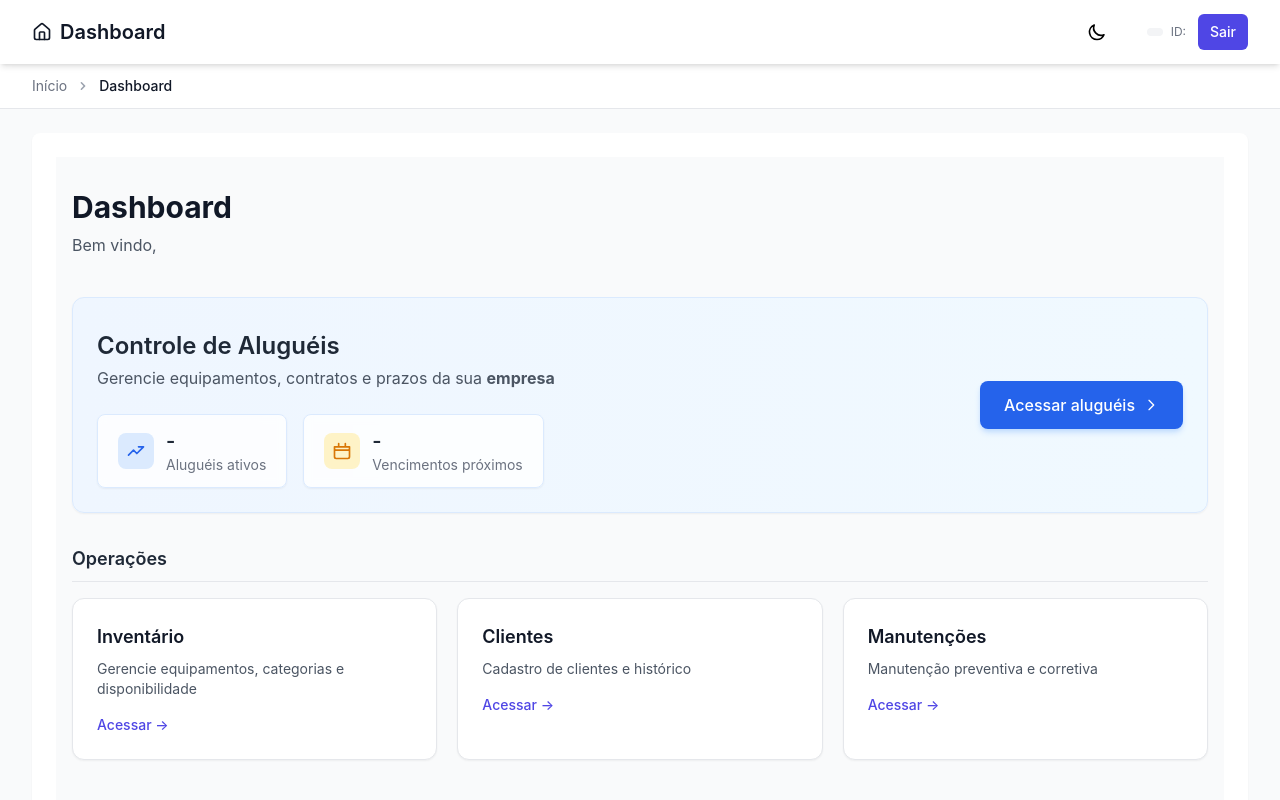
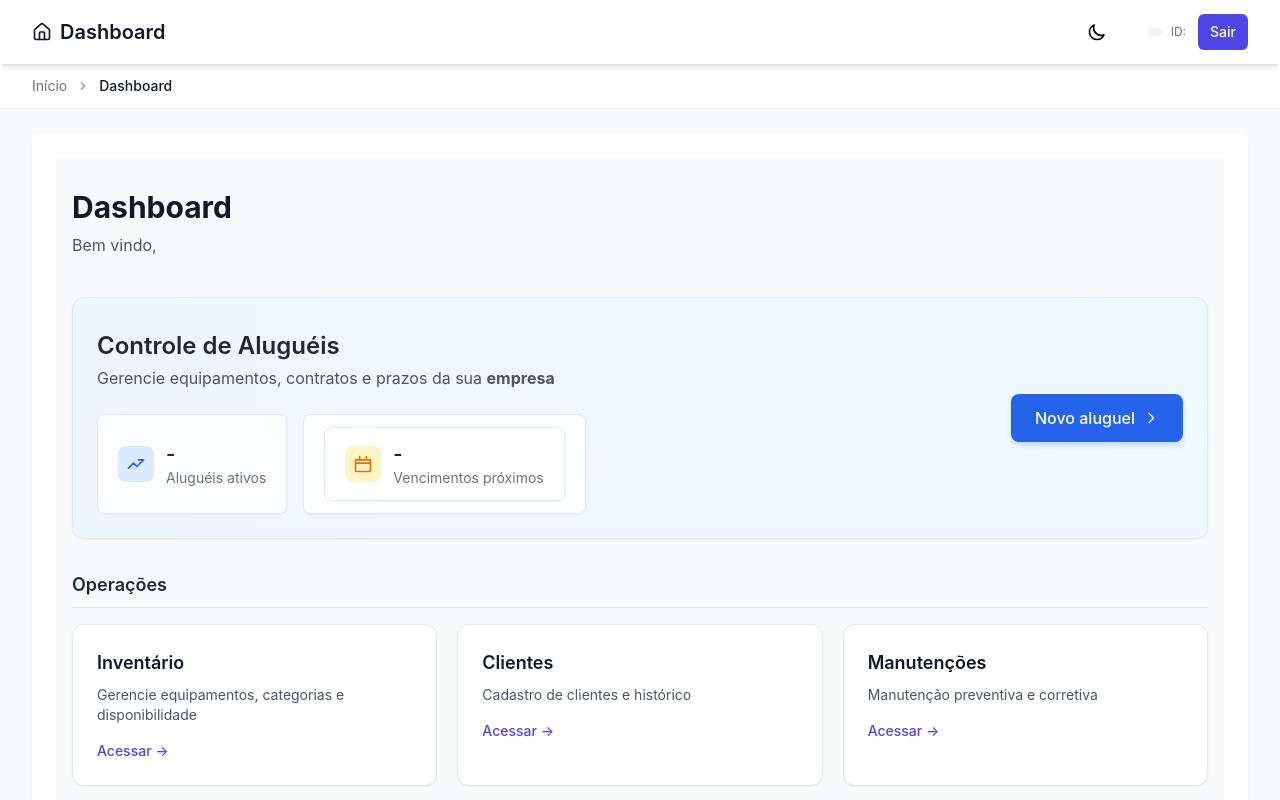
Before and after one commit to Pexoss/CONSTRUCTION, a React (Create React App) app in the folder frontend/: page /dashboard in a window 1280 px wide. Shown: the top 800 px of the page. Built offline with nearby package versions, Linux system fonts and the light colour scheme; no server answers; sample sign-in values are in the browser's storage.

Commit message:
links da dash

```diff
--- a/frontend/src/modules/dashboard/Dashboard.tsx
+++ b/frontend/src/modules/dashboard/Dashboard.tsx
@@ -154,7 +154,7 @@ const Dashboard: React.FC = () => {
                 <div className="flex gap-4 mt-6">
                   {/* Aluguéis ativos */}
                   <Link
-                    to="/billings"
+                    to="/rentals"
                     className="
             flex items-center gap-3
             bg-white/80
@@ -192,6 +192,20 @@ const Dashboard: React.FC = () => {
                   </Link>
 
                   {/* Vencimentos */}
+                  <Link
+                    to="/billings"
+                    className="
+            flex items-center gap-3
+            bg-white/80
+            backdrop-blur-sm
+            px-5 py-3
+            rounded-lg
+            border border-blue-100
+            shadow-sm
+            hover:bg-white
+            transition-colors
+          "
+                  >
                   <div
                     className="
             flex items-center gap-3
@@ -227,12 +241,13 @@ const Dashboard: React.FC = () => {
                         Vencimentos próximos
                       </p>
                     </div>
-                  </div>
+                    </div>
+                  </Link>
                 </div>
               </div>
 
               <Link
-                to="/rentals"
+                to="/rentals/new"
                 className="
         bg-blue-600 text-white
         px-6 py-3
@@ -246,7 +261,7 @@ const Dashboard: React.FC = () => {
         self-start lg:self-center
       "
               >
-                <span>Acessar aluguéis</span>
+                <span>Novo aluguel</span>
                 <svg
                   className="w-4 h-4 group-hover:translate-x-1 transition-transform"
                   fill="none"
```
